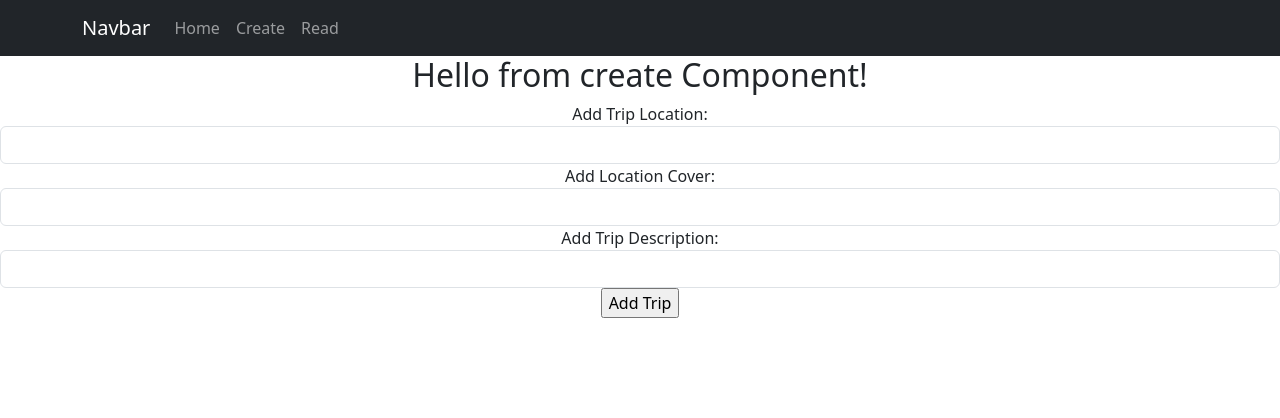
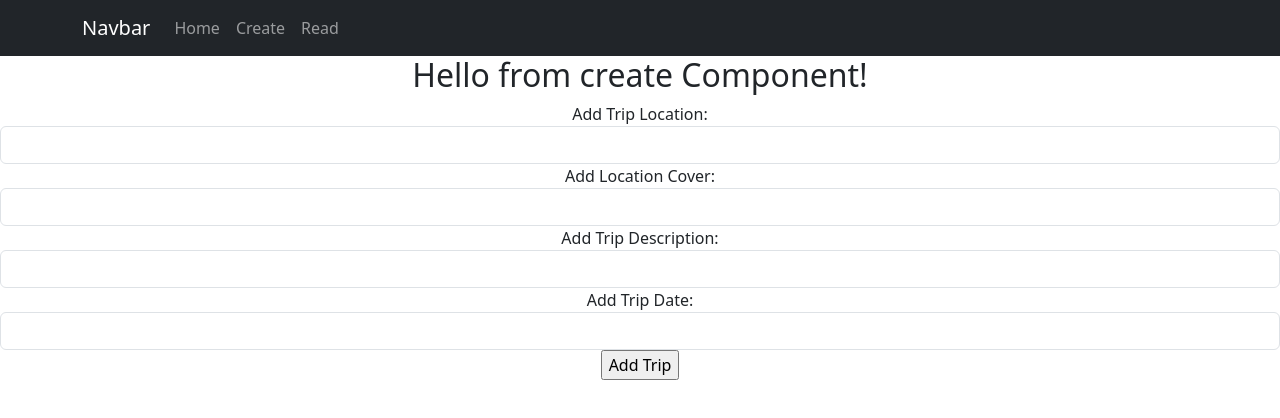
Before and after one commit to G00410424/G00410424-Data_Rep_and_Quering_Project22-12-23, a React (Create React App) app: page /create in a window 1280 px wide. Shown: the top 418 px of the page. Built offline with nearby package versions, Linux system fonts and the light colour scheme.

Commit message:
Few more changes

```diff
--- a/src/components/create.js
+++ b/src/components/create.js
@@ -6,7 +6,7 @@ function Create() {
     const [location, setLocation] = useState('');
     const [cover, setCover] = useState('');
     const [description, setDescription] = useState('');
-    const [dateVisited, setDate] = useState('');
+    const [date, setDate] = useState('');
 
     const handleSubmit = (e)=>{
         e.preventDefault();
@@ -19,7 +19,8 @@ function Create() {
         const trip = {
             location:location,
             cover:cover,
-            description:description
+            description:description,
+            date:date
         };
 
         axios.post('http://localhost:4000/api/trip',trip)
@@ -56,6 +57,14 @@ function Create() {
                         onChange={(e) => { setDescription(e.target.value) }}
                     />
                 </div>
+                <div className="form-group">
+                    <label>Add Trip Date: </label>
+                    <input type="text"
+                        className="form-control"
+                        value={date}
+                        onChange={(e) => { setDate(e.target.value) }}
+                    />
+                </div>
                 <div>
                     <input type="submit"
                     value="Add Trip">
--- a/src/components/editTrip.js
+++ b/src/components/editTrip.js
@@ -8,6 +8,7 @@ export default function Edit() {
     const [location, setLocation] = useState('');
     const [cover, setCover] = useState('');
     const [description, setDescription] = useState('');
+    const [date, setDate] = useState('');
 
     const navigate = useNavigate();
 
@@ -18,6 +19,8 @@ export default function Edit() {
                 setLocation(response.data.location);
                 setCover(response.data.cover);
                 setDescription(response.data.description);
+                setDate(response.data.date);
+
             })
             .catch(
                 (error)=>{
@@ -33,7 +36,8 @@ export default function Edit() {
         const trip = {
             location:location,
             cover:cover,
-           description:description
+           description:description,
+           date:date
         }
 
         axios.put('http://localhost:4000/api/trip/'+id, trip)
@@ -73,6 +77,14 @@ export default function Edit() {
                         onChange={(e) => { setDescription(e.target.value) }}
                     />
                 </div>
+                <div className="form-group">
+                    <label>Edit Trip Date: </label>
+                    <input type="text"
+                        className="form-control"
+                        value={date}
+                        onChange={(e) => { setDescription(e.target.value) }}
+                    />
+                </div>
                 <div>
                     <input type="submit"
                     value="Edit Trip">
```
